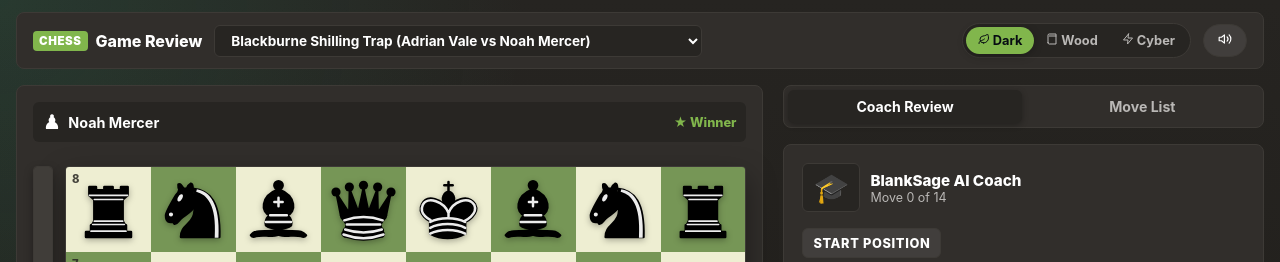
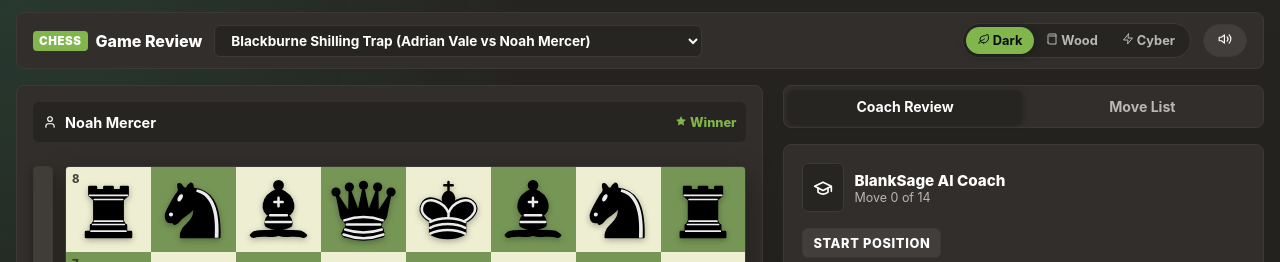
Before and after one commit to kanishkshivkumar/chess-game-review, a Next.js app: page /review in a window 1280 px wide. Shown: the top 262 px of the page. Built offline with nearby package versions, Linux system fonts and the light colour scheme.

Commit message:
style: replace remaining player and coach emojis with SVG clipart icons

```diff
--- a/src/components/game-review/game-review-client.tsx
+++ b/src/components/game-review/game-review-client.tsx
@@ -16,7 +16,9 @@ import {
   PlayIcon,
   RewindIcon,
   ShieldIcon,
+  StarIcon,
   TrophyIcon,
+  UserIcon,
   VolumeMutedIcon,
   VolumeOnIcon,
   ZapIcon,
@@ -306,12 +308,18 @@ export function GameReviewClient({ timeline: propTimeline }: GameReviewClientPro
           {/* Black Player Bar */}
           <div className="player-bar player-bar--black">
             <div className="player-info">
-              <span className="player-avatar player-avatar--black">♟</span>
+              <span className="player-avatar player-avatar--black">
+                <UserIcon size={14} />
+              </span>
               <span className="player-name">{timeline.game.black}</span>
             </div>
             <div className="player-acc">
               {snapshot.ply > 0 ? <span>Accuracy {gameSummary.accuracyEstimate.black}%</span> : null}
-              {timeline.game.result === "0-1" ? <span className="winner-tag">★ Winner</span> : null}
+              {timeline.game.result === "0-1" ? (
+                <span className="winner-tag">
+                  <StarIcon size={12} /> Winner
+                </span>
+              ) : null}
             </div>
           </div>
 
@@ -370,12 +378,18 @@ export function GameReviewClient({ timeline: propTimeline }: GameReviewClientPro
           {/* White Player Bar */}
           <div className="player-bar player-bar--white">
             <div className="player-info">
-              <span className="player-avatar player-avatar--white">♙</span>
+              <span className="player-avatar player-avatar--white">
+                <UserIcon size={14} />
+              </span>
               <span className="player-name">{timeline.game.white}</span>
             </div>
             <div className="player-acc">
               {snapshot.ply > 0 ? <span>Accuracy {gameSummary.accuracyEstimate.white}%</span> : null}
-              {timeline.game.result === "1-0" ? <span className="winner-tag">★ Winner</span> : null}
+              {timeline.game.result === "1-0" ? (
+                <span className="winner-tag">
+                  <StarIcon size={12} /> Winner
+                </span>
+              ) : null}
             </div>
           </div>
 
@@ -443,7 +457,9 @@ export function GameReviewClient({ timeline: propTimeline }: GameReviewClientPro
           {sidebarTab === "review" ? (
             <article className="coach-card" aria-live="polite">
               <div className="coach-card__header">
-                <div className="coach-avatar">🎓</div>
+                <div className="coach-avatar">
+                  <GraduationCapIcon size={20} />
+                </div>
                 <div className="coach-meta">
                   <span className="coach-meta__title">BlankSage AI Coach</span>
                   <span className="coach-meta__step">
--- a/src/components/game-review/icons.tsx
+++ b/src/components/game-review/icons.tsx
@@ -148,3 +148,20 @@ export function ThumbsUpIcon({ className = "", size = 14 }: IconProps) {
     </svg>
   );
 }
+
+export function UserIcon({ className = "", size = 14 }: IconProps) {
+  return (
+    <svg width={size} height={size} viewBox="0 0 24 24" fill="none" stroke="currentColor" strokeWidth="2" strokeLinecap="round" strokeLinejoin="round" className={className}>
+      <path d="M19 21v-2a4 4 0 0 0-4-4H9a4 4 0 0 0-4 4v2" />
+      <circle cx="12" cy="7" r="4" />
+    </svg>
+  );
+}
+
+export function StarIcon({ className = "", size = 14 }: IconProps) {
+  return (
+    <svg width={size} height={size} viewBox="0 0 24 24" fill="currentColor" stroke="none" className={className}>
+      <polygon points="12 2 15.09 8.26 22 9.27 17 14.14 18.18 21.02 12 17.77 5.82 21.02 7 14.14 2 9.27 8.91 8.26 12 2" />
+    </svg>
+  );
+}
```
